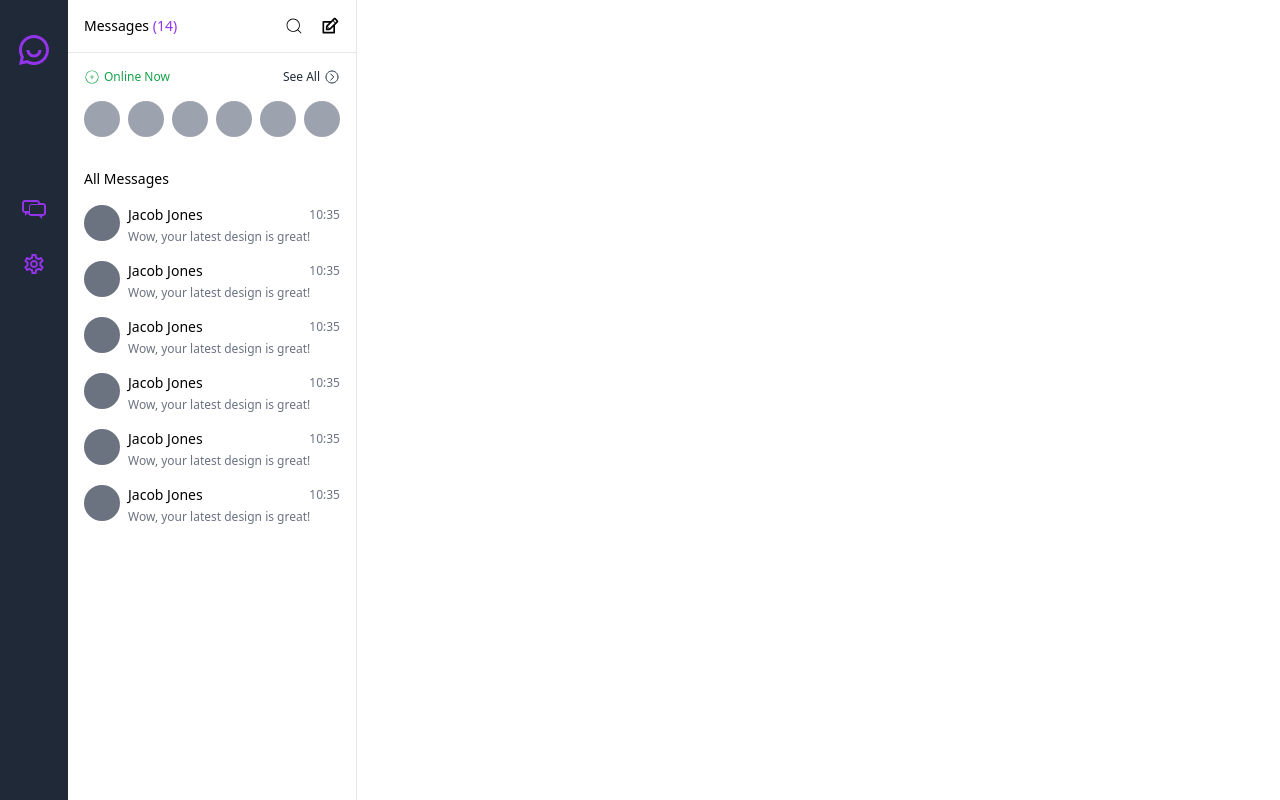
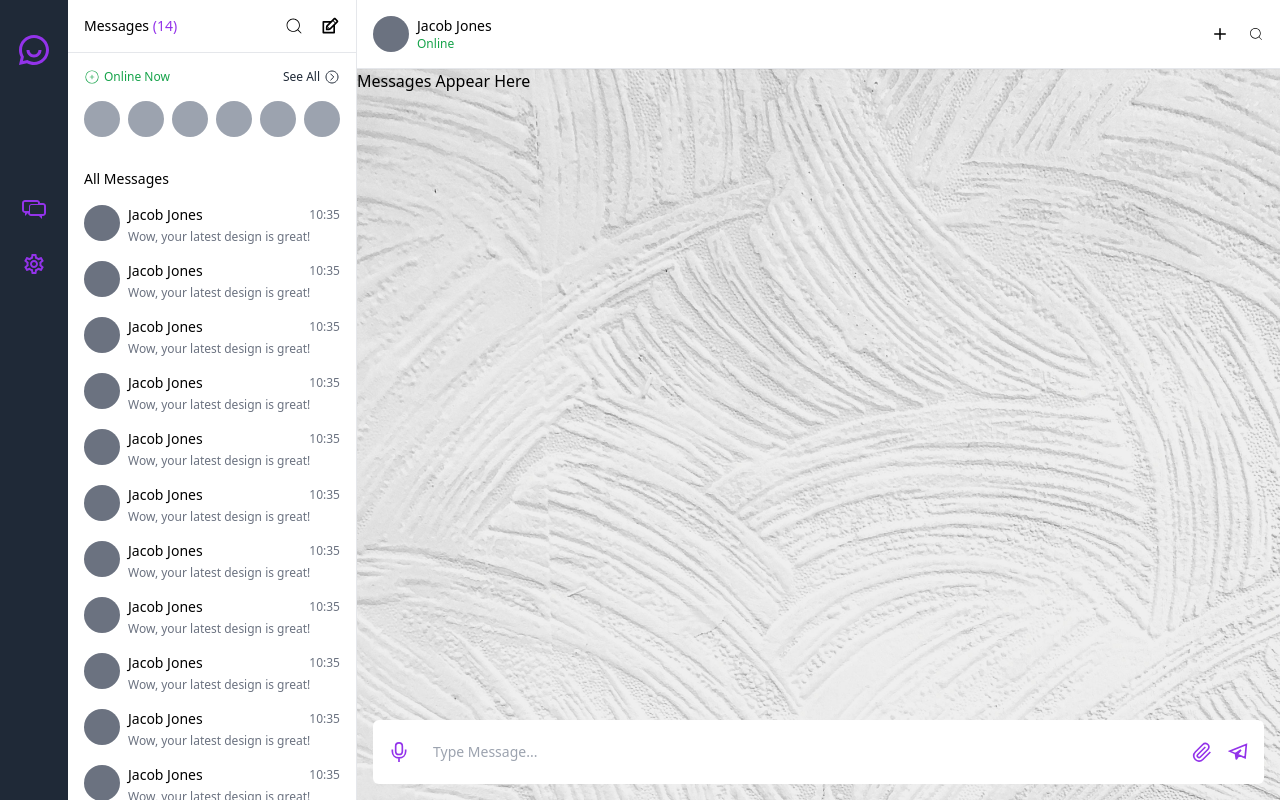
Before and after one commit to apella1/chat-ui, a Next.js app: page /chat in a window 1280 px wide. Built offline with nearby package versions, Linux system fonts and the light colour scheme.

Commit message:
feat: add message input

```diff
--- a/app/chat/page.tsx
+++ b/app/chat/page.tsx
@@ -1,4 +1,7 @@
+import ActiveUserCard from "@/components/ui/cards/ActiveUserCard";
 import ChatCard from "@/components/ui/cards/ChatCard";
+import MessageInput from "@/components/ui/input/MessageInput";
+import { BsPlus } from "react-icons/bs";
 import { CiCirclePlus, CiSearch } from "react-icons/ci";
 import { IoChevronForwardCircleOutline } from "react-icons/io5";
 import { MdOutlineSettings } from "react-icons/md";
@@ -7,7 +10,7 @@ import { TiEdit, TiMessages } from "react-icons/ti";
 
 export default function Chat() {
   return (
-    <main className="flex h-screen">
+    <main className="flex h-screen overflow-hidden">
       <aside className="flex w-full basis-1/4">
         <div className="flex w-full basis-1/4 flex-col bg-gray-800 px-4 py-8">
           <div className="self-center">
@@ -64,7 +67,17 @@ export default function Chat() {
             </section>
             <section className="flex w-full flex-col space-y-4 p-4">
               <p className="text-sm">All Messages</p>
-              <div className="flex w-full flex-col space-y-4">
+              <div className="flex max-h-full w-full flex-col space-y-4 overflow-y-auto">
+                <ChatCard />
+                <ChatCard />
+                <ChatCard />
+                <ChatCard />
+                <ChatCard />
+                <ChatCard />
+                <ChatCard />
+                <ChatCard />
+                <ChatCard />
+                <ChatCard />
                 <ChatCard />
                 <ChatCard />
                 <ChatCard />
@@ -77,7 +90,24 @@ export default function Chat() {
           <div className="h-screen border-l bg-gray-300"></div>
         </div>
       </aside>
-      <section className="w-full basis-2/3"></section>
+      <section className="flex h-screen w-full basis-3/4 flex-col overflow-y-auto">
+        <header className="flex w-full items-center justify-between p-4">
+          <div className="w-[20%]">
+            <ActiveUserCard />
+          </div>
+          <div className="flex items-center space-x-4">
+            <BsPlus className="text-2xl" />
+            <CiSearch />
+          </div>
+        </header>
+        <hr className="bg-gray-600" />
+        <section className="bg-default-chat-bg flex h-full flex-col bg-cover">
+          <div className="flex-grow">Messages Appear Here</div>
+          <div className="items-end p-4">
+            <MessageInput />
+          </div>
+        </section>
+      </section>
     </main>
   );
 }
--- /dev/null
+++ b/components/EmptyChatBox.tsx
@@ -0,0 +1,3 @@
+export default function EmptyChatBox() {
+  return <div>EmptyChatBox</div>;
+}
--- /dev/null
+++ b/components/ui/cards/ActiveUserCard.tsx
@@ -0,0 +1,11 @@
+export default function ActiveUserCard() {
+  return (
+    <article className="flex w-full space-x-2">
+      <div className="h-9 w-9 rounded-full bg-gray-500"></div>
+      <section className="flex flex-col">
+        <h3 className="text-sm font-medium text-black">Jacob Jones</h3>
+        <p className="text-xs text-green-600">Online</p>
+      </section>
+    </article>
+  );
+}
--- /dev/null
+++ b/components/ui/input/MessageInput.tsx
@@ -0,0 +1,26 @@
+import { GrAttachment, GrMicrophone, GrSend } from "react-icons/gr";
+
+export default function MessageInput() {
+  return (
+    <section className="flex w-full justify-between space-x-8 rounded-md bg-white p-4">
+      <div className="flex flex-grow items-center space-x-2">
+        <button>
+          <GrMicrophone className="text-xl text-purple-600" />
+        </button>
+        <input
+          type="text"
+          placeholder="Type Message..."
+          className="flex-grow outline-none"
+        />
+      </div>
+      <div className="flex items-center space-x-4">
+        <button>
+          <GrAttachment className="text-xl text-purple-600" />
+        </button>
+        <button>
+          <GrSend className="text-xl text-purple-600" />
+        </button>
+      </div>
+    </section>
+  );
+}
--- a/tailwind.config.ts
+++ b/tailwind.config.ts
@@ -14,6 +14,7 @@ export default {
       },
       backgroundImage: {
         login: "url(/images/login-bg.jpg)",
+        "default-chat-bg": "url(/images/default-chat-bg.jpg)",
       },
     },
   },
```
Also changed, not shown: public/images/default-chat-bg.jpg (added).
